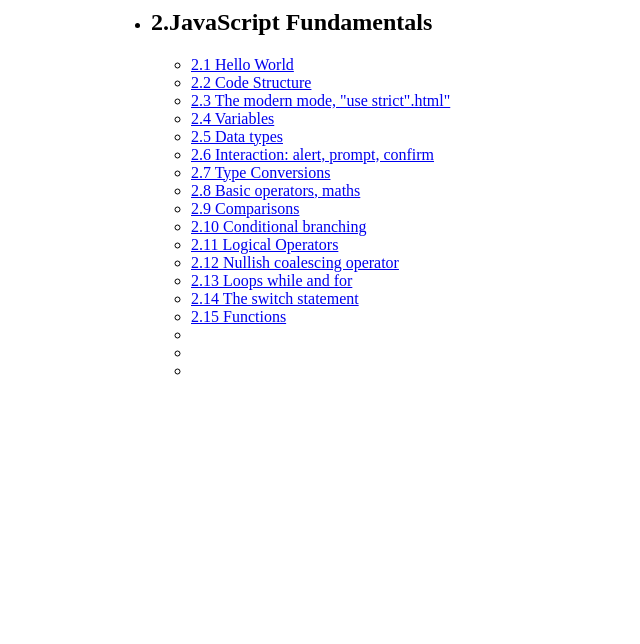
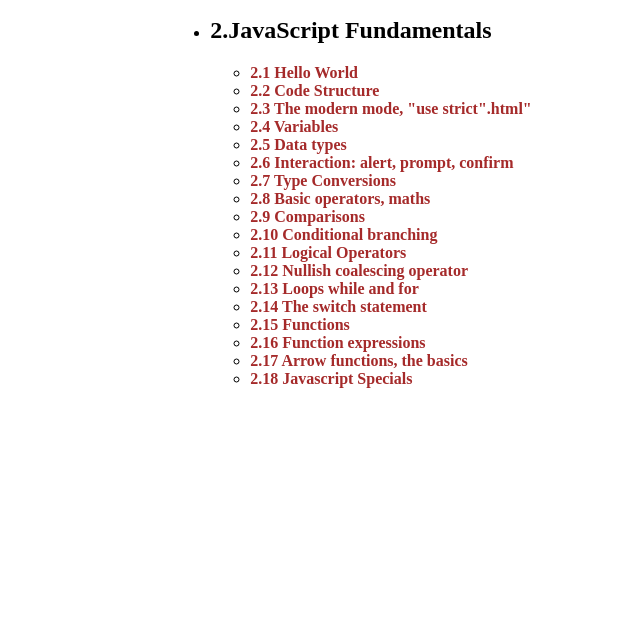
Before and after one commit to AYUB-NBP/Javascript.info-Learning, a plain HTML site: page index.html in a window 1280 px wide. Shown: the part 156-800 px from the top of the page, without its empty margins (289-929 px from the left). Drawn offline with Linux system fonts and the light colour scheme.

Commit message:
Index Fix

```diff
--- a/index.html
+++ b/index.html
@@ -8,12 +8,20 @@
         <title>Js Course Progress summary </title>
         <style>
             body {
-                margin: auto 400px;
+                display: flex;
+                justify-content: center;
+            }
+            a {
+                color: brown;
+                text-decoration: none;
+                font-weight: 800;
+                line-height: 3px;
             }
         </style>
     </head>
 
     <body>
+        <div id="container">
             <h1><a href="https://javascript.info/">JavaScript.info</a></h1>
             <ul>
                 <li>
@@ -43,20 +51,30 @@
                         <li><a href="2.JavaScript Fundamentals/2.10 Conditional branching.html">2.10 Conditional
                                 branching</a>
                         </li>
-                    <li><a href="2.JavaScript Fundamentals/2.11 Logical Operators.html">2.11 Logical Operators</a></li>
-                    <li><a href="2.JavaScript Fundamentals/2.12Nullish coalescing operator.html">2.12 Nullish coalescing
+                        <li><a href="2.JavaScript Fundamentals/2.11 Logical Operators.html">2.11 Logical Operators</a>
+                        </li>
+                        <li><a href="2.JavaScript Fundamentals/2.12Nullish coalescing operator.html">2.12 Nullish
+                                coalescing
                                 operator</a></li>
-                    <li><a href="2.JavaScript Fundamentals/2.13 Loops while and for .html">2.13 Loops while and for</a>
+                        <li><a href="2.JavaScript Fundamentals/2.13 Loops while and for .html">2.13 Loops while and
+                                for</a>
                         </li>
-                    <li><a href="2.JavaScript Fundamentals/2.14 The switch statement.html">2.14 The switch statement</a>
+                        <li><a href="2.JavaScript Fundamentals/2.14 The switch statement.html">2.14 The switch
+                                statement</a>
                         </li>
                         <li><a href="2.JavaScript Fundamentals/2.15 Functions.html">2.15 Functions</a></li>
-                    <li><a href="2.JavaScript Fundamentals/2.16 Function expressions.html"></a></li>
-                    <li><a href="2.JavaScript Fundamentals/2.17  Arrow functions, the basics.html"></a></li>
-                    <li><a href="2.JavaScript Fundamentals/2.18 Javascript Specials.html"></a></li>
+                        <li><a href="2.JavaScript Fundamentals/2.16 Function expressions.html">2.16 Function
+                                expressions</a>
+                        </li>
+                        <li><a href="2.JavaScript Fundamentals/2.17  Arrow functions, the basics.html">2.17 Arrow
+                                functions, the basics</a></li>
+                        <li><a href="2.JavaScript Fundamentals/2.18 Javascript Specials.html">2.18 Javascript
+                                Specials</a>
+                        </li>
                 </li>
             </ul>
             </ul>
+        </div>
     </body>
 
 </html>
```
Lines whose indentation alone changed are shown as unchanged.
